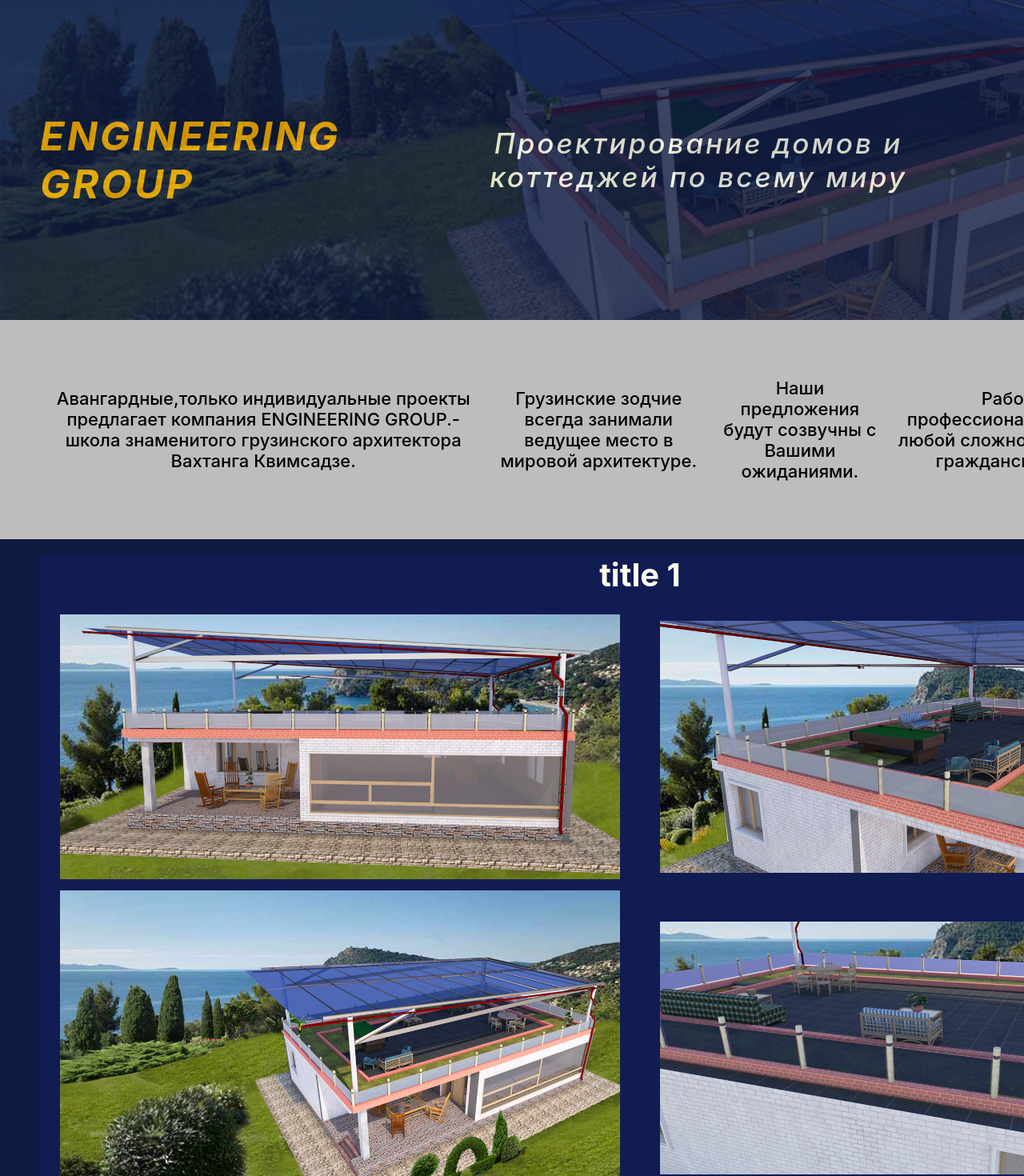
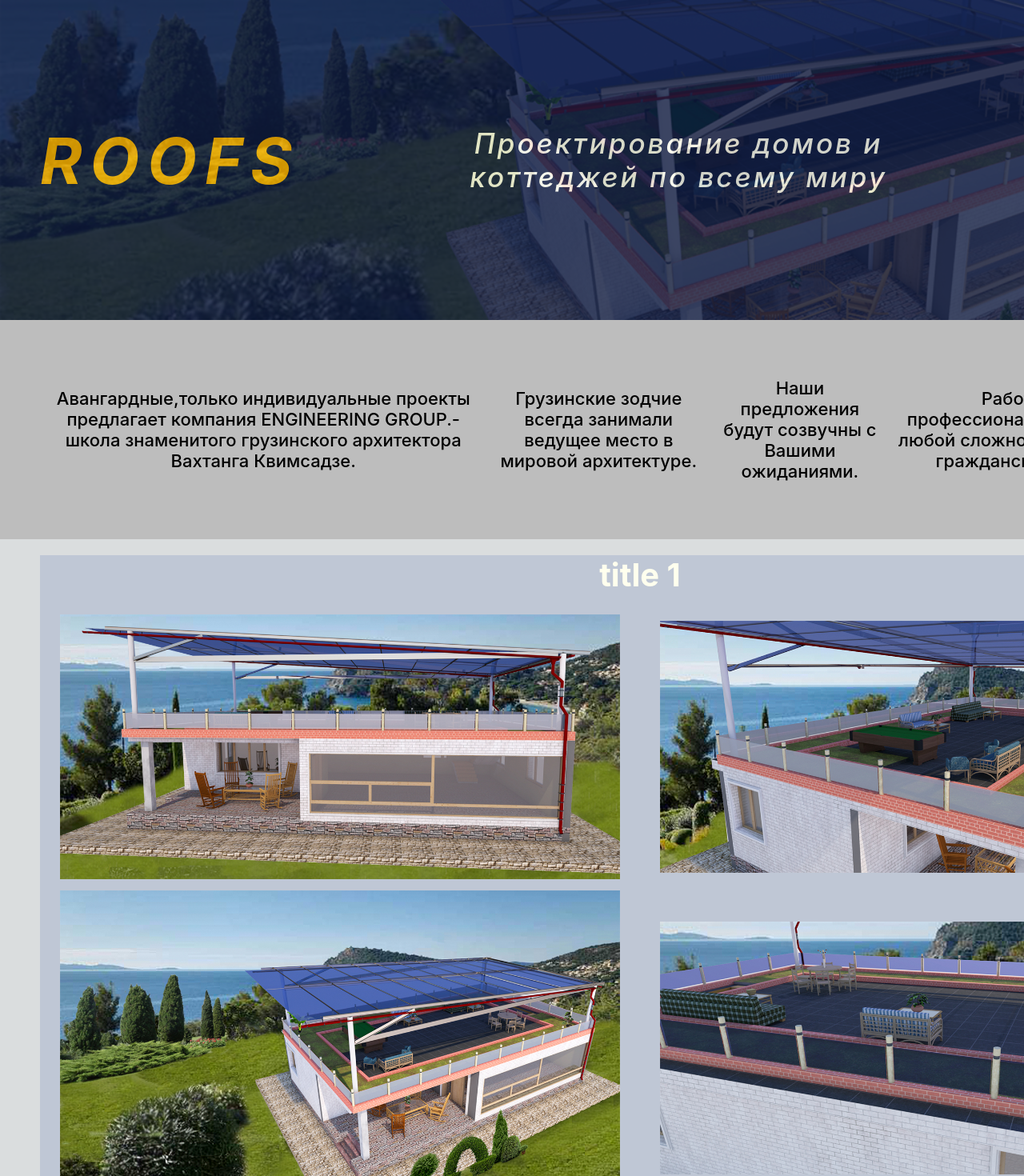
Before and after one commit to potapov-eo/t_aliy, a React (Create React App) app: page / in a window 1280 px wide. Shown: the top 1470 px of the page at 80% size. Built offline with nearby package versions, Linux system fonts and the light colour scheme.

Commit message:
mobile header

```diff
--- a/src/Examples/Examples.js
+++ b/src/Examples/Examples.js
@@ -10,6 +10,10 @@ import pic7 from "../assets/image/2/сруб-Рисунок4 (3).jpg";
 import pic8 from "../assets/image/3/1арх виз.jpg";
 import pic9 from "../assets/image/3/2арх1 рисунок2.jpg";
 import pic10 from "../assets/image/3/3арх 1 рисунок3.jpg";
+import pic11 from "../assets/image/3/3арх 1 рисунок3.jpg";
+import pic12 from "../assets/image/3/3арх 1 рисунок3.jpg";
+import pic13 from "../assets/image/3/3арх 1 рисунок3.jpg";
+import pic14 from "../assets/image/3/3арх 1 рисунок3.jpg";
 
 import Slider from "./Slider/Slider";
 
@@ -26,7 +30,11 @@ const thirdPics = {
     pics: [pic8, pic9, pic10,
     ], title: "title 3",
 };
-const allPics = [firstPics, secondPics, thirdPics];
+const fourPics = {
+    pics: [pic11, pic12, pic13, pic14,
+    ], title: "title 4",
+};
+const allPics = [firstPics, secondPics, thirdPics, fourPics];
 
 function Examples () {
     return (
@@ -45,7 +53,7 @@ function Examples () {
                         <div className={style.example__pics}>
                             {pics.pics.map (pic => < div className={style.example__picContainer}>
                                     <img className={style.example__pic} src={pic} alt="дом"/>
-                                </div>
+                                </div>,
                             )}
                         </div>
                     </div>)}
--- a/src/Examples/Examples.module.css
+++ b/src/Examples/Examples.module.css
@@ -1,5 +1,5 @@
 .examples {
-    background-color: #0d193e;
+    background-color: #daddde;
     display: flex;
     justify-content: center;
     padding-bottom: 50px;
@@ -7,7 +7,7 @@
 
 .container {
     position: relative;
-    width: 1600px;
+    max-width: 1600px;
     height: 100%;
     margin: 0 50px;
 }
@@ -19,10 +19,10 @@
 }
 
 .example:nth-child(odd){
-    background: #111c53;
+    background: #bfc7d5;
 }
 .example {
-    background-color: #2b2b95;
+    background-color: #b3f1ff;
 }
 .example__title {
     color: #ffe;
--- a/src/Header/Header.js
+++ b/src/Header/Header.js
@@ -7,7 +7,7 @@ function Header () {
             <div className={style.header__fon}>
                 <div className={style.container}>
                     <div className={style.header__info}>
-                        <div className={style.header__name}> ENGINEERING GROUP</div>
+                        <div className={style.header__name}> ROOFS </div>
                         <div className={style.header__text}>Проектирование домов и коттеджей по всему миру</div>
                         <div className={style.header__contact}>
                             <p>Контакты:Тел.</p>
--- a/src/Header/Header.module.css
+++ b/src/Header/Header.module.css
@@ -35,11 +35,11 @@
 
 .header__name {
     max-width: 25%;
-    font-size: 50px;
+    font-size: 80px;
     text-align: start;
     font-weight: bold;
     color: #ffb400;
-    letter-spacing: 3px;
+    letter-spacing: 10px;
     font-style: italic;
 }
 
```
